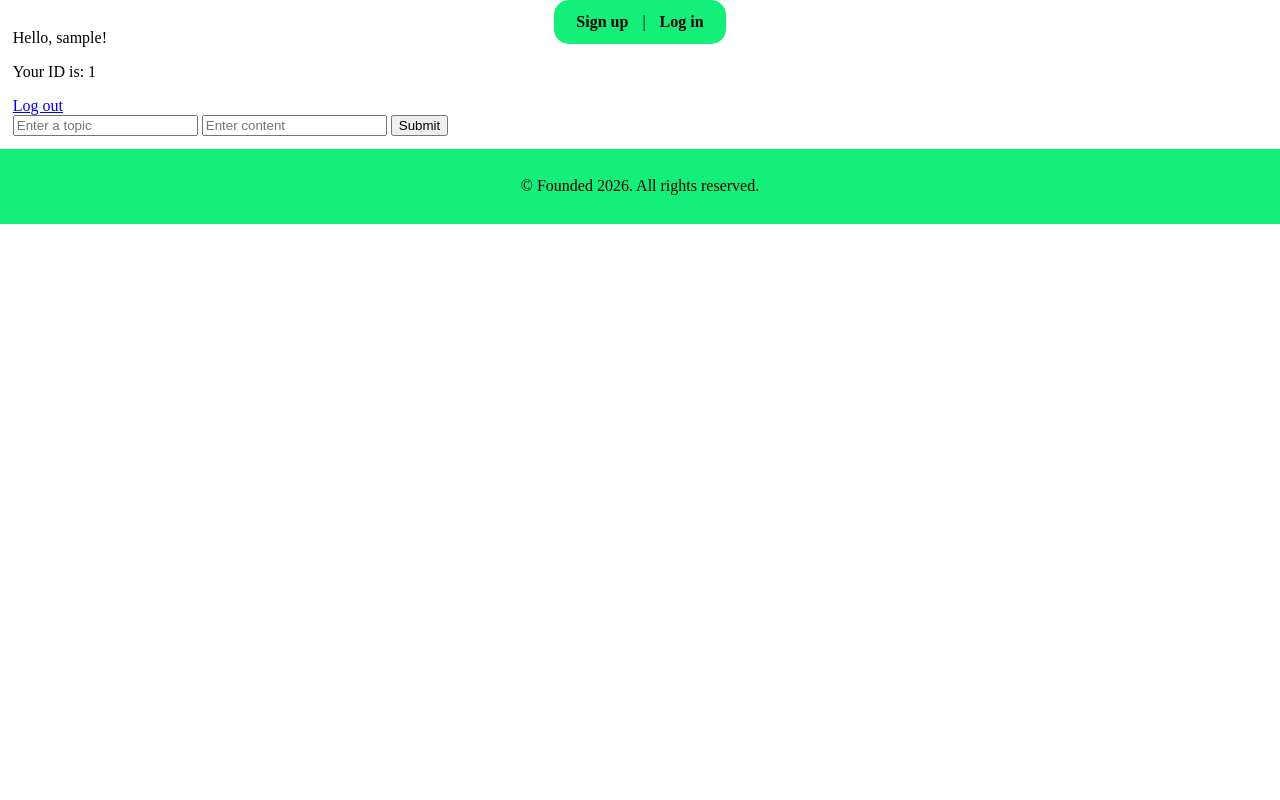
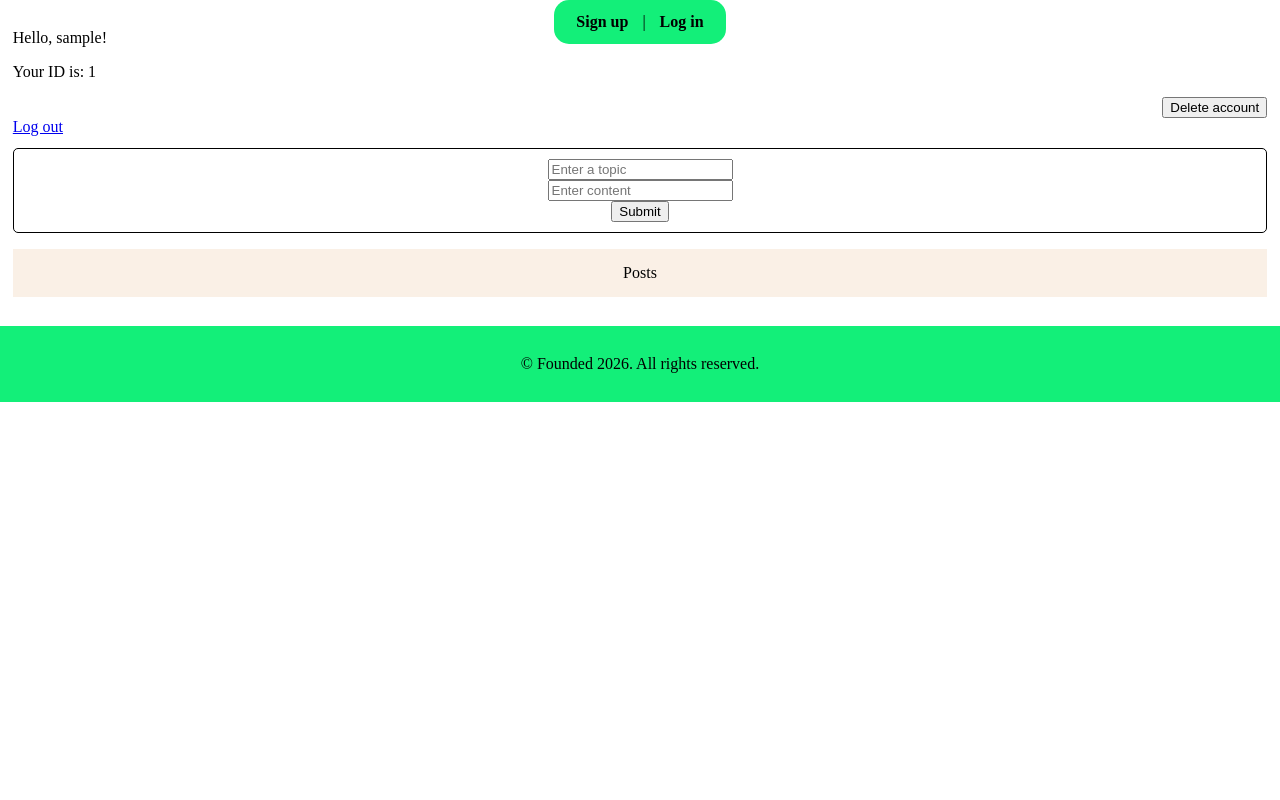
Before and after one commit to joelwassberg-ctrl/Forum, a Flask app: page /home in a window 1280 px wide. Run offline with Flask 3, Linux system fonts and the light colour scheme; the visitor is signed in with stand-in values (Sample User, id 1); data that the repository does not hold is empty.

Commit message:
Gjort så man kan radera sitt konto. Den raderar raderna du har skapat i topic table, tar bort alla post du laggt ut, tar bort alla kommentarer som fanns på dina posts, tar bort dinna kommentarer, och sedan tar bort dig från users. Stylade litte i Css också, Devider och lite finnare post skriv box.

```diff
--- a/app.py
+++ b/app.py
@@ -107,6 +107,37 @@ def comment():
     else:
         return redirect("login")
 
+@app.route("/delete_account", methods=["POST"])
+def delete_account():
+    if "username" in session:
+
+        sql = "DELETE FROM comments WHERE topicid IN (SELECT topic_id FROM posts WHERE person_id = %s)"
+        val = (session["person_id"],)
+        mycursor.execute(sql, val)
+        mydb.commit()
+
+        sql = "DELETE FROM comments WHERE user_id = %s"
+        val = (session["person_id"],)
+        mycursor.execute(sql, val)
+        mydb.commit()
+
+        sql = "DELETE FROM posts WHERE person_id = %s"
+        val = (session["person_id"],)
+        mycursor.execute(sql, val)
+        mydb.commit()
+
+        sql = "DELETE FROM topics WHERE topicid IN (SELECT topic_id FROM posts WHERE person_id = %s)"
+        val = (session["person_id"],)
+        mycursor.execute(sql, val)
+        mydb.commit()
+
+        sql = "DELETE FROM users WHERE personid = %s"
+        val = (session["person_id"],)
+        mycursor.execute(sql, val)
+        mydb.commit()
+
+        session.clear()
+        return redirect("signup")
 
 
 #result = mycursor.fetchall()
--- a/static/style.css
+++ b/static/style.css
@@ -1,8 +1,8 @@
 html, body {
     margin: 0;
     padding: 0;
-    box-sizing: border-box;
     height: 100%;
+    overflow-x: hidden;
 }
 nav {
     position: fixed;
@@ -66,6 +66,10 @@ footer {
     width: fit-content;
 }
 
+.commentBtn{
+    margin-bottom: 1%;
+}
+
 .comment-list {
     max-height: 0;
     overflow: hidden;
@@ -78,3 +82,27 @@ footer {
     max-height: 100vh;
     overflow-y: auto;
 }
+
+.delete_account{
+    display: flex;
+    justify-content: flex-end;
+}
+
+.divider{
+    display: flex;
+    height: 3em;
+    justify-content: center;
+    align-items: center;
+    background-color: linen;
+}
+
+.post-field{
+    display: flex;
+    align-items: center;
+    flex-direction: column;
+    border: 1px solid black;
+    padding: 10px;
+    margin-bottom: 1%;
+    margin-top: 1%;
+    border-radius: 5px;
+}
--- a/templates/home.html
+++ b/templates/home.html
@@ -3,12 +3,17 @@
 {% block content %}
 <p>Hello, {{ username }}!</p>
 <p>Your ID is: {{ session["person_id"] }}</p>
+<form class="delete_account" action="{{ url_for('delete_account') }}" method="POST">
+    <button class="deleteBtn">Delete account</button>
+</form>
 <a href="/logout">Log out</a>
-<form action="{{ url_for('home') }}" method="POST">
+<form class="post-field" action="{{ url_for('home') }}" method="POST">
     <input type="text" name="topic" placeholder="Enter a topic" />
     <input type="text" name="content" placeholder="Enter content" />
     <button type="submit">Submit</button>
 </form>
+
+<p class="divider">Posts</p>
 
 {% for p in post %}
     <div class="post">
```
